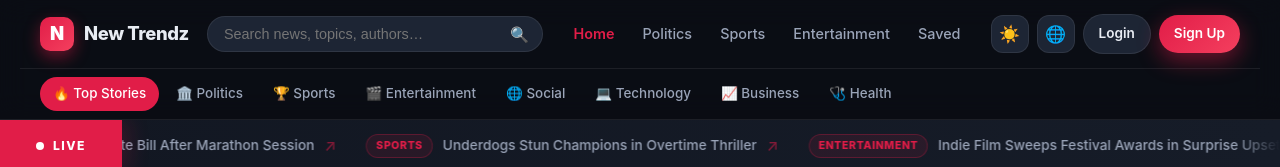
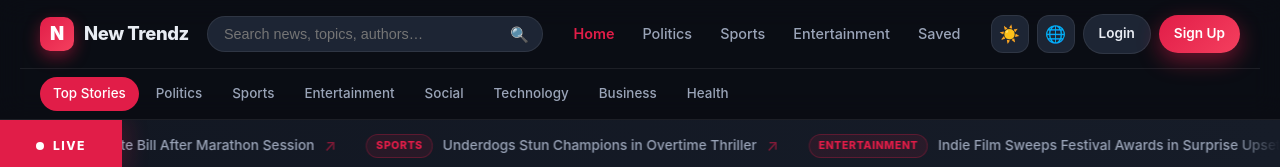
Before and after one commit to aimeprince001/NewsTrends, a React (Vite) app: page / in a window 1280 px wide. Shown: the top 167 px of the page. Built offline with nearby package versions, Linux system fonts and the light colour scheme.

Commit message:
style: remove category icons from navigation

```diff
--- a/src/components/Navbar.jsx
+++ b/src/components/Navbar.jsx
@@ -152,7 +152,7 @@ export default function Navbar() {
       <div className="cat-strip">
         {categories.map((c) => (
           <NavLink key={c.id} to={c.id === 'all' ? '/' : `/category/${c.id}`}>
-            <span>{c.icon}</span> {categoryLabel(c.id, lang)}
+            {categoryLabel(c.id, lang)}
           </NavLink>
         ))}
       </div>
```
